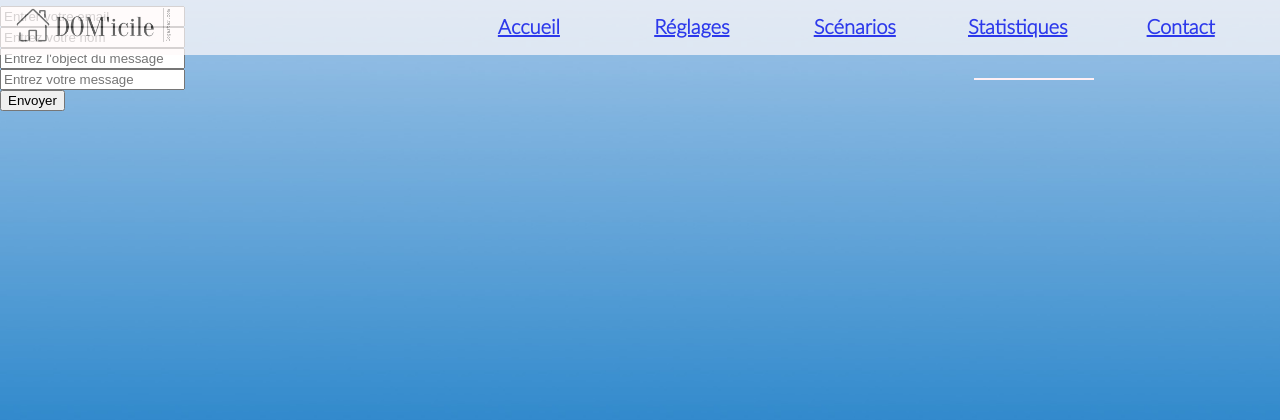
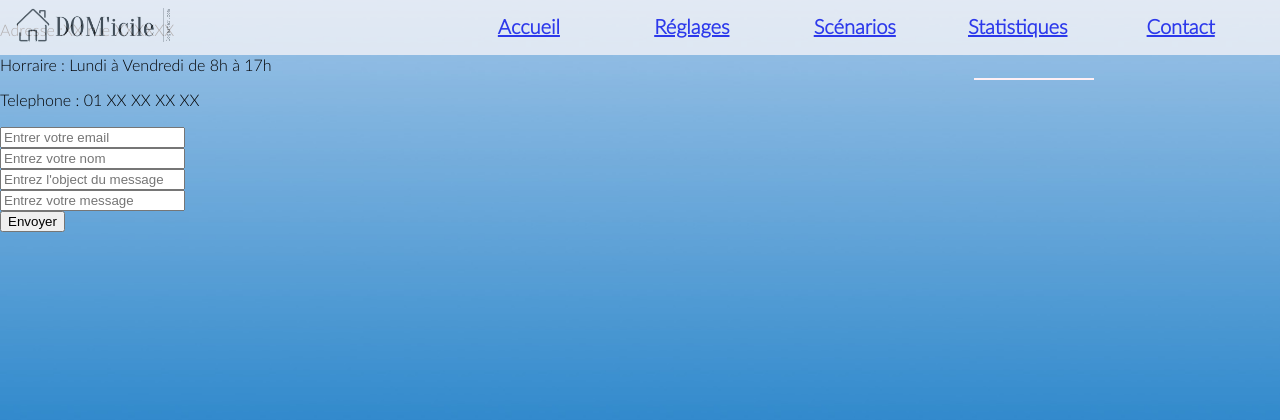
Before and after one commit to foudreclair/appg1c, a PHP site: template Vue/contact.php in a window 1280 px wide. Shown: the top 420 px of the page. Run offline with PHP 8.4, Linux system fonts and the light colour scheme; the template is opened without the code that fills it, so the values that code supplies are empty.

Commit message:
je le re upload car je me suis tromper

```diff
--- a/Vue/contact.php
+++ b/Vue/contact.php
@@ -6,7 +6,12 @@ include 'gabarit.php';
 
 ?>
 
+<div id=info_client>
+  <p>Adresse :XX rue XXXXXX</p>
+  <p>Horraire : Lundi à Vendredi de 8h à 17h</p>
+  <p>Telephone : 01 XX XX XX XX</p>
 
+</div>
 <div class="contact">
   <form method="post" action="">
     <input type="email" name="email" placeholder="Entrer votre email"></br>
```
